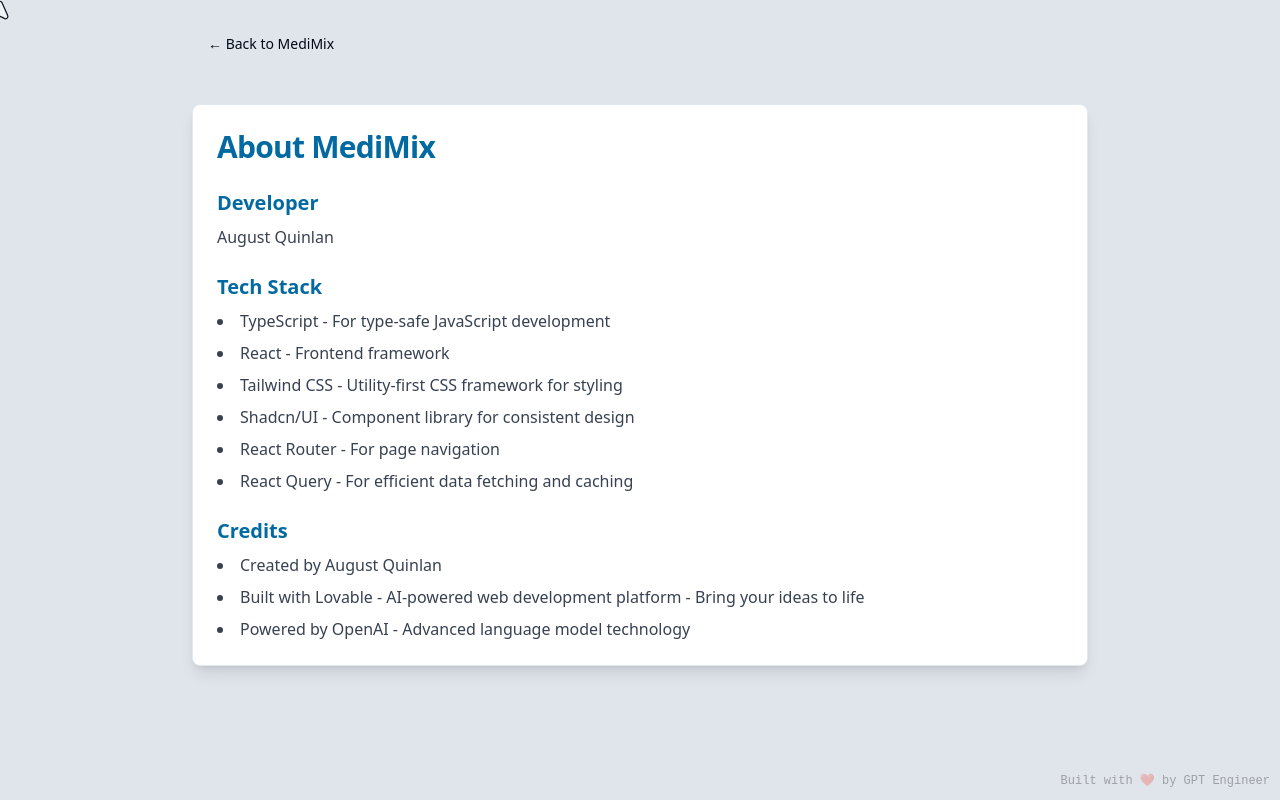
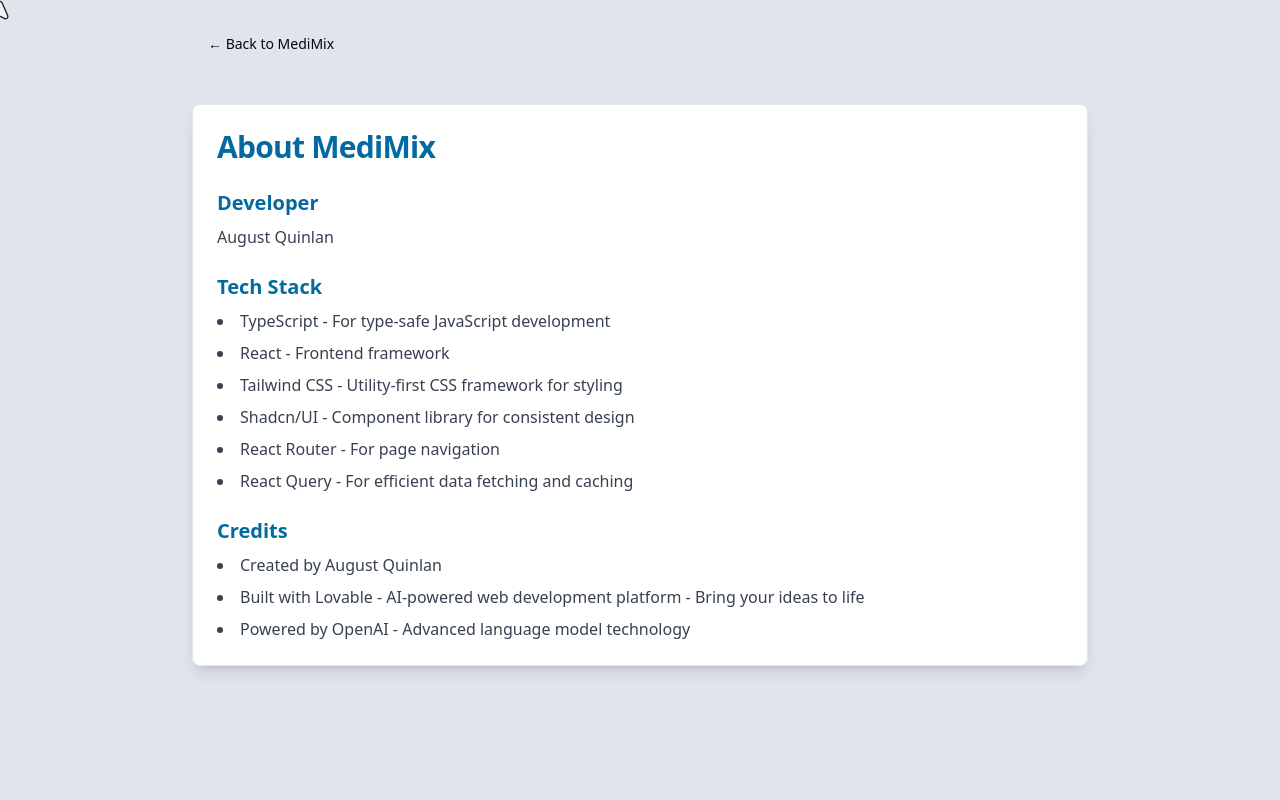
Before and after one commit to yoshicat336/medimix, a React (Vite) app: page /project-info in a window 1280 px wide. Built offline with nearby package versions, Linux system fonts and the light colour scheme.

Commit message:
Remove UI Element, Keep Code
Hides a specific UI element from the user interface while retaining the underlying code for potential future use.
[skip gpt_engineer]

```diff
--- a/src/App.tsx
+++ b/src/App.tsx
@@ -21,11 +21,12 @@ const App = () => (
           bottom: '10px',
           right: '10px',
           fontSize: '12px',
-          color: 'rgba(0, 0, 0, 0.3)',
+          color: 'rgba(0, 0, 0, 0)',
           pointerEvents: 'none',
           userSelect: 'none',
-          zIndex: 9999,
-          fontFamily: 'monospace'
+          zIndex: -1,
+          fontFamily: 'monospace',
+          opacity: 0
         }}
       >
         Built with ❤️ by GPT Engineer
```
